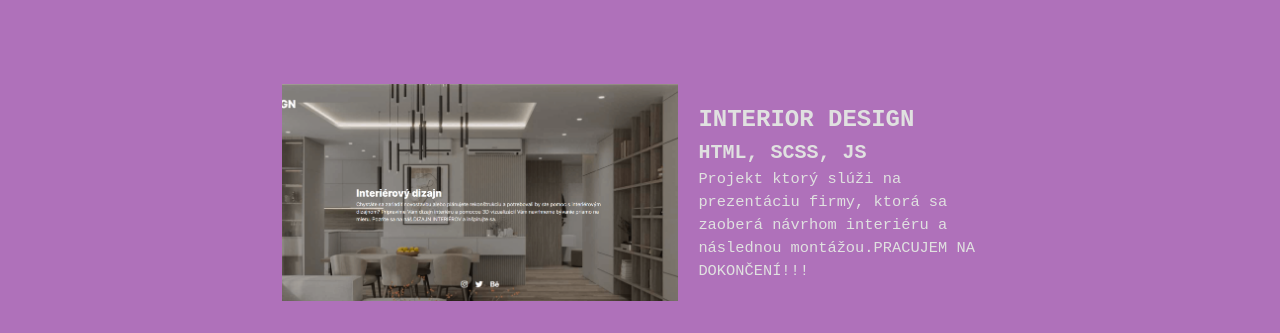
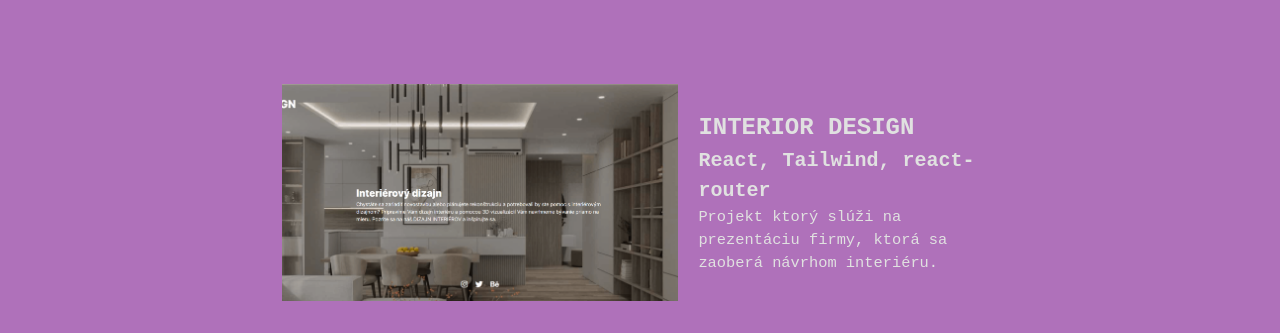
Before and after one commit to samotazky/my-portfolio, a React (Create React App) app: page / in a window 1280 px wide. Shown: the part 2140-2473 px from the top of the page. Built offline with nearby package versions, Linux system fonts and the light colour scheme; a web font is replaced by a local one.

Commit message:
change interior design studio project

```diff
--- a/src/data.js
+++ b/src/data.js
@@ -10,10 +10,10 @@ const myProjects = [
         id: 2,
         image: interiorDesign,
         name: "Interior design",
-        technologies: "HTML, SCSS, JS",
-        descriptions: "Projekt ktorý slúži na prezentáciu firmy, ktorá sa zaoberá návrhom interiéru a následnou montážou.PRACUJEM NA DOKONČENÍ!!!",
-        gitHub: "https://github.com/samotazky/Interior-design-webpage",
-        netlify: "https://stalwart-belekoy-9d1f40.netlify.app/"
+        technologies: "React, Tailwind, react-router",
+        descriptions: "Projekt ktorý slúži na prezentáciu firmy, ktorá sa zaoberá návrhom interiéru.",
+        gitHub: "https://github.com/samotazky/my-portfolio.git",
+        netlify: "https://homeinteriorsproj.netlify.app"
     }, {
         id: 1,
         image: fakeStore,
```
